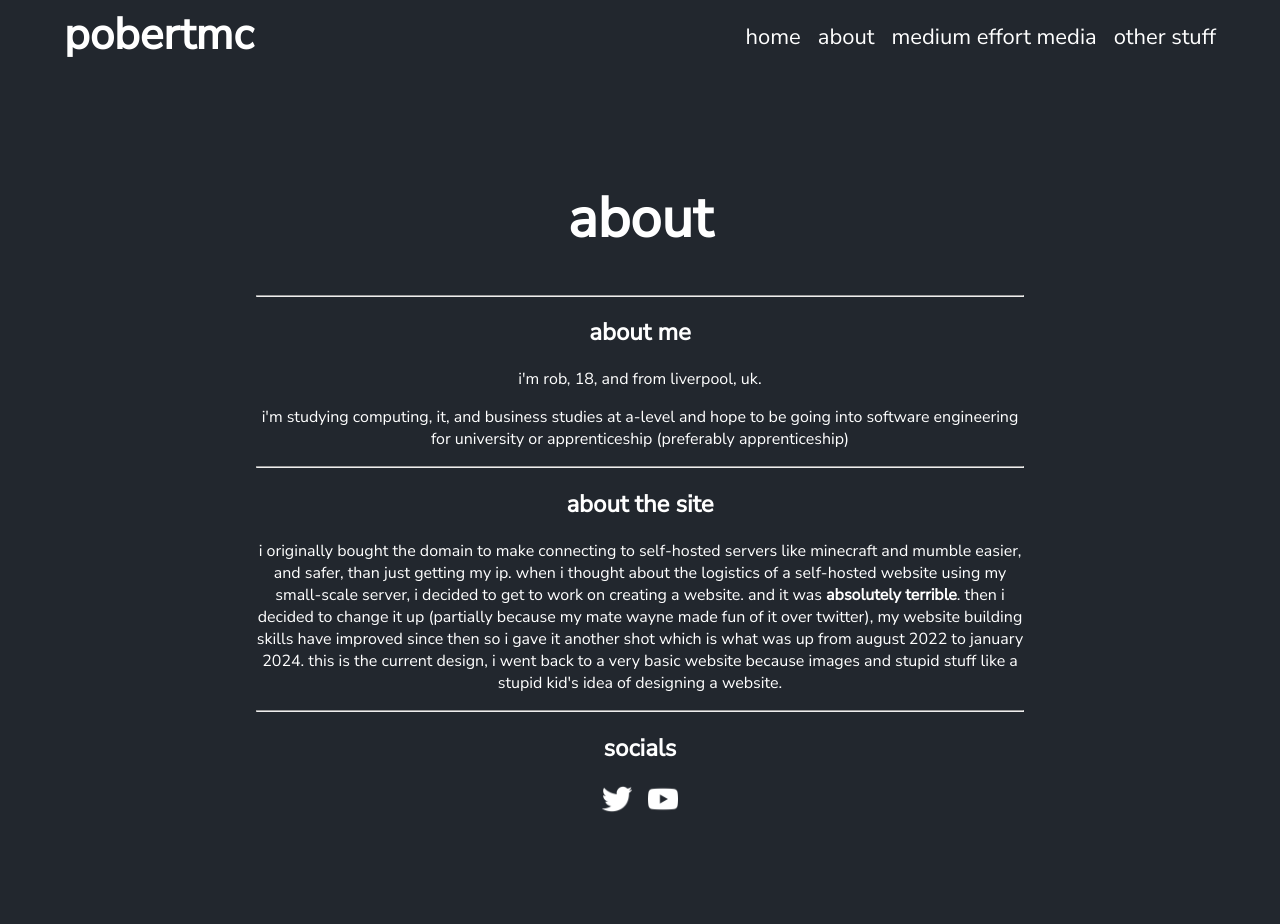
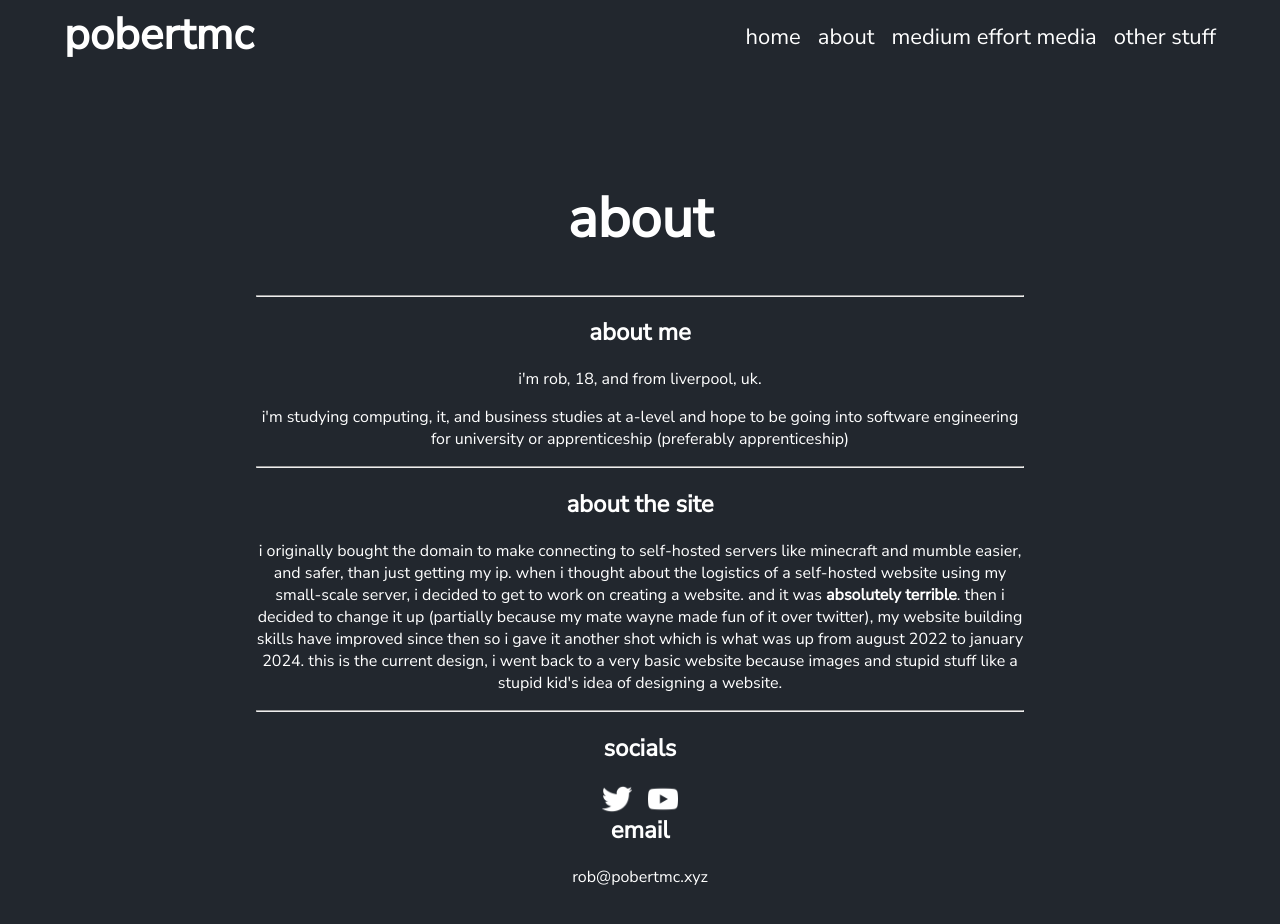
Before and after one commit to pobertraterson/newPobertMC, a plain HTML site: page about/index.html in a window 1280 px wide. Before the commit the page ends 894 px from the top, so only its background shows below. Drawn offline with Linux system fonts and the light colour scheme.

Commit message:
Added email

```diff
--- a/about/index.html
+++ b/about/index.html
@@ -50,6 +50,8 @@
                     </a>
                 </div>
             </div>
+            <h2>email</h2>
+            <p>rob@pobertmc.xyz</p>
         </div>
         <br>
         <br>
```
